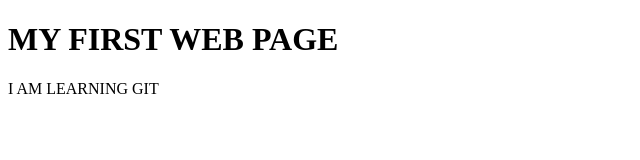
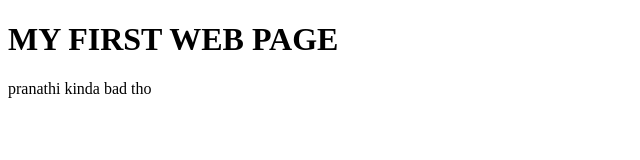
Before and after one commit to nithin-praveen/nhcecse3g215, a plain HTML site: page index.html in a window 1280 px wide. Shown: the full height of the page, 0-640 px from the left. Drawn offline with Linux system fonts and the light colour scheme.

Commit message:
modified index.html

```diff
--- a/index.html
+++ b/index.html
@@ -7,6 +7,6 @@
 </head>
 <body>
     <h1> MY FIRST WEB PAGE</h1>
-    <p> I AM LEARNING GIT </p>
+    <p> pranathi kinda bad tho </p>
 </body>
 </html>
```
